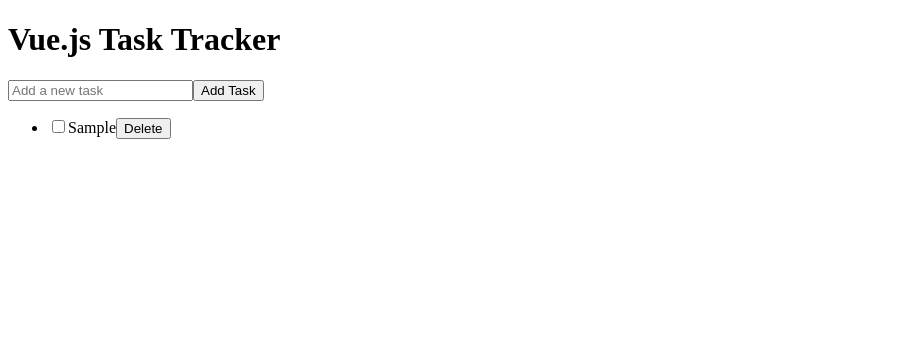
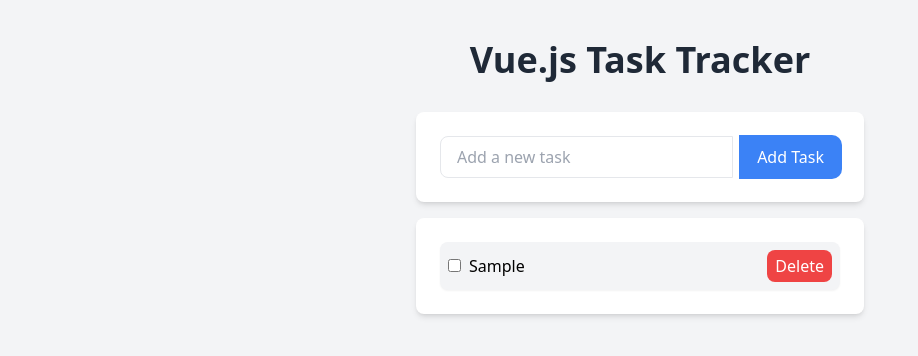
Before and after one commit to haseebmirza/vue.js-task-tracker, a Vue app: page / in a window 1280 px wide. Both pictures are taken after typing "Sample" into the empty fields and a click on the button "Add Task". Shown: the top 356 px of the page, without its empty margins (0-918 px from the left). Built offline with nearby package versions, Linux system fonts and the light colour scheme.

Commit message:
Add TailwindCSS and enhance design
Integrated TailwindCSS for styling and improved the overall design of the Vue.js Task Tracker app.

```diff
--- /dev/null
+++ b/main.css
@@ -0,0 +1,3 @@
+@import "tailwindcss/base";
+@import "tailwindcss/components";
+@import "tailwindcss/utilities";
--- a/package.json
+++ b/package.json
@@ -17,8 +17,11 @@
     "@vue/cli-plugin-babel": "~5.0.0",
     "@vue/cli-plugin-eslint": "~5.0.0",
     "@vue/cli-service": "~5.0.0",
+    "autoprefixer": "^10.4.19",
     "eslint": "^7.32.0",
-    "eslint-plugin-vue": "^8.0.3"
+    "eslint-plugin-vue": "^8.0.3",
+    "postcss": "^8.4.38",
+    "tailwindcss": "^3.4.3"
   },
   "eslintConfig": {
     "root": true,
--- /dev/null
+++ b/postcss.config.js
@@ -0,0 +1,6 @@
+module.exports = {
+    plugins: {
+      tailwindcss: {},
+      autoprefixer: {},
+    },
+  }
--- a/src/App.vue
+++ b/src/App.vue
@@ -1,12 +1,14 @@
 <template>
-  <div id="app">
-    <h1>Vue.js Task Tracker</h1>
+  <div id="app" class="min-h-screen bg-gray-100 flex flex-col items-center py-10">
+    <h1 class="text-4xl font-bold mb-8 text-gray-800">Vue.js Task Tracker</h1>
+    <div class="w-full max-w-md">
       <TaskForm @add-task="addTask" />
       <TaskList
         :tasks="tasks"
         @complete-task="completeTask"
         @delete-task="deleteTask"
       />
+    </div>
   </div>
 </template>
 
--- /dev/null
+++ b/src/assets/styles/tailwind.css
@@ -0,0 +1,4 @@
+
+@import "tailwindcss/base";
+@import "tailwindcss/components";
+@import "tailwindcss/utilities";
--- a/src/components/TaskForm.vue
+++ b/src/components/TaskForm.vue
@@ -1,11 +1,18 @@
 <template>
-  <div>
-    <form @submit.prevent="addTask">
-      <input v-model="task" type="text" placeholder="Add a new task" />
-      <button type="submit">Add Task</button>
+  <div class="p-6 bg-white rounded-lg shadow-md">
+    <form @submit.prevent="addTask" class="flex items-center space-x-2">
+      <input v-model="task"
+             type="text"
+             class="flex-1 px-4 py-2 border rounded-l-lg focus:outline-none focus:ring-2 focus:ring-blue-500"
+             placeholder="Add a new task" />
+      <button type="submit"
+              class="px-4 py-2 text-white bg-blue-500 rounded-r-lg hover:bg-blue-600 focus:outline-none focus:ring-2 focus:ring-blue-500">
+        Add Task
+      </button>
     </form>
   </div>
 </template>
+
 
 <script>
 export default {
--- a/src/components/TaskList.vue
+++ b/src/components/TaskList.vue
@@ -1,10 +1,12 @@
 <template>
-  <div>
-    <ul>
-      <li v-for="task in tasks" :key="task.id">
-        <input type="checkbox" @click="completeTask(task)" />
-        <span :class="{ done: task.completed }">{{ task.text }}</span>
-        <button @click="deleteTask(task)">Delete</button>
+  <div class="p-6 bg-white rounded-lg shadow-md mt-4">
+    <ul class="space-y-2">
+      <li v-for="task in tasks" :key="task.id" class="flex justify-between items-center p-2 bg-gray-100 rounded-lg shadow-sm">
+        <div>
+          <input type="checkbox" @click="completeTask(task)" class="mr-2" />
+          <span :class="{ 'line-through': task.completed }">{{ task.text }}</span>
+        </div>
+        <button @click="deleteTask(task)" class="px-2 py-1 text-white bg-red-500 rounded-lg hover:bg-red-600">Delete</button>
       </li>
     </ul>
   </div>
--- a/src/main.js
+++ b/src/main.js
@@ -1,4 +1,5 @@
 import { createApp } from 'vue'
 import App from './App.vue'
+import './assets/styles/tailwind.css'
 
 createApp(App).mount('#app')
--- /dev/null
+++ b/tailwind.config.js
@@ -0,0 +1,13 @@
+/** @type {import('tailwindcss').Config} */
+// tailwind.config.js
+module.exports = {
+  purge: ['./index.html', './src/**/*.{vue,js,ts,jsx,tsx}'],
+  darkMode: false, // or 'media' or 'class'
+  theme: {
+    extend: {},
+  },
+  variants: {
+    extend: {},
+  },
+  plugins: [],
+}
```
Also changed, not shown: 1 other file (tests, documents, lock files or other folders). Lines whose indentation alone changed are shown as unchanged.
